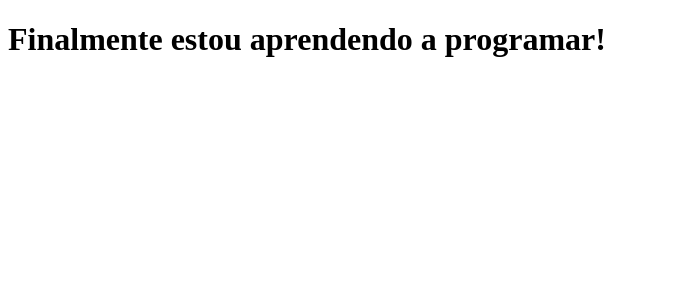
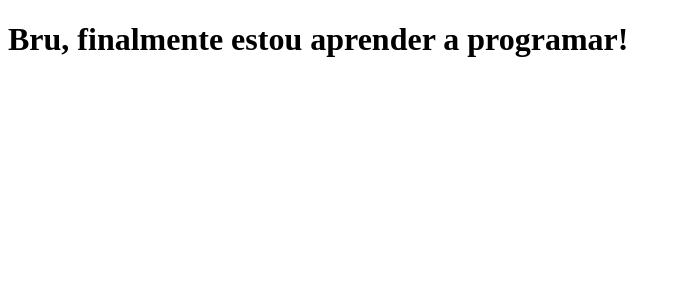
Before and after one commit to imdias/clone-tabnews, a Next.js app: page / in a window 1280 px wide. Shown: the top 300 px of the page, without its empty margins (0-681 px from the left). Built offline with nearby package versions, Linux system fonts and the light colour scheme.

Commit message:
modifica a frase

```diff
--- a/pages/index.js
+++ b/pages/index.js
@@ -1,5 +1,5 @@
 function Home() {
-    return <h1>Finalmente estou aprendendo a programar!</h1>
+    return <h1>Bru, finalmente estou aprender a programar! </h1>
 }
 
 export default Home;
```
